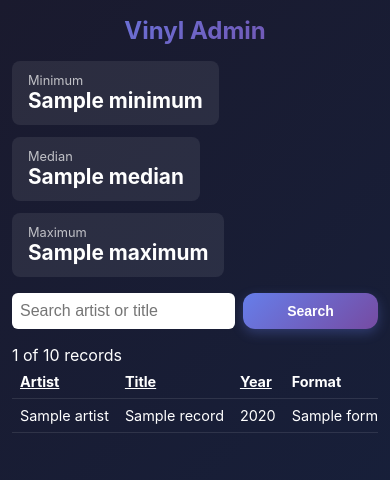
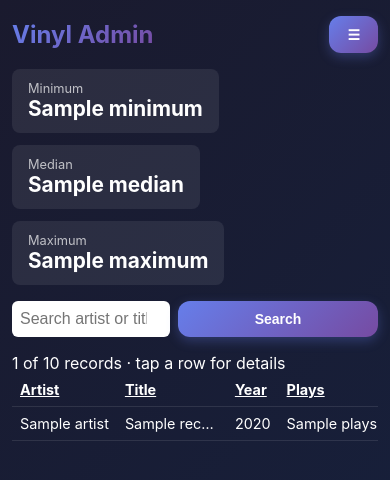
Before and after one commit to FuIlMetal/Discogs-Vinyl-Site, a Flask app: template templates/admin.html in a window 390 px wide. Shown: the top 480 px of the page. Run offline with Flask 3, Linux system fonts and the light colour scheme; the template is opened without the code that fills it: most values are stand-ins (such as "Sample title", 1, 10 or a date in 2020); parts of the project's set-up code (start-up, migrations or seed data) failed here and were passed over.

Commit message:
Admin: tap a record for details, price and delete; Home menu; phone-friendly table
Closes the remaining #14 items. Each row opens a dialog with the full
artist/title, details, lowest current marketplace price in USD (the API
has no per-release min/median/max, so it links to the Discogs page for
that), and a Delete button with a confirmation. Deletes are JSON-only
POSTs behind require_admin, are logged with a timestamp, and drop the
release's cached details. Long artist/title cells are clipped and
Format/Folder/Added are hidden on phones.

Co-Authored-By: Claude Opus 5.5 <noreply@anthropic.com>

```diff
--- a/discogs_api.py
+++ b/discogs_api.py
@@ -597,3 +597,29 @@ def get_collection_value(username: str, token: str):
     r = requests.get(url, headers=headers)
     r.raise_for_status()
     return r.json()
+
+
+def get_marketplace_stats(release_id: int, token: str, currency: str = "USD"):
+    """Lowest current listing price and number for sale (the API has no per-release min/median/max)"""
+    url = f"{API_BASE}/marketplace/stats/{release_id}"
+    headers = {"User-Agent": "VinylPi/1.0", "Authorization": f"Discogs token={token}"}
+    r = requests.get(url, headers=headers, params={"curr_abbr": currency})
+    r.raise_for_status()
+    return r.json()
+
+
+def delete_collection_instance(username: str, token: str, folder_id: int, release_id: int, instance_id: int):
+    """Remove one copy of a release from the Discogs collection"""
+    url = (f"{API_BASE}/users/{username}/collection/folders/{folder_id}"
+           f"/releases/{release_id}/instances/{instance_id}")
+    headers = {"User-Agent": "VinylPi/1.0", "Authorization": f"Discogs token={token}"}
+    r = requests.delete(url, headers=headers)
+    r.raise_for_status()
+
+
+def forget_release(release_id: int):
+    """Drop a release's cached details so a re-add fetches fresh data"""
+    conn = sqlite3.connect(DB_PATH)
+    conn.execute("DELETE FROM releases WHERE release_id = ?", (release_id,))
+    conn.commit()
+    conn.close()
--- a/templates/admin.html
+++ b/templates/admin.html
@@ -7,23 +7,50 @@
     <title>Vinyl Admin</title>
     <link rel="stylesheet" href="/static/style.css?v={{ css_version }}">
     <style>
+      .admin-header { display: flex; align-items: center; justify-content: space-between; gap: 12px; }
       .admin-value { display: flex; gap: 12px; flex-wrap: wrap; margin: 16px 0; }
       .admin-value div { background: rgba(255,255,255,0.08); border-radius: 8px; padding: 12px 16px; min-width: 120px; }
       .admin-value small { display: block; opacity: 0.7; font-size: 0.8em; }
       .admin-value strong { font-size: 1.3em; }
       .admin-error { background: rgba(255,80,80,0.2); padding: 8px 12px; border-radius: 6px; margin: 8px 0; }
       .admin-search { display: flex; gap: 8px; margin: 16px 0; }
-      .admin-search input { flex: 1; padding: 8px; border-radius: 6px; border: none; font-size: 16px; }
+      .admin-search input { flex: 1; min-width: 0; padding: 8px; border-radius: 6px; border: none; font-size: 16px; }
       .admin-table-wrap { overflow-x: auto; }
       .admin-table { width: 100%; border-collapse: collapse; font-size: 0.9em; }
       .admin-table th, .admin-table td { text-align: left; padding: 8px; border-bottom: 1px solid rgba(255,255,255,0.1); white-space: nowrap; }
       .admin-table th a { color: inherit; }
       .admin-table td.num { text-align: right; }
+      .admin-table td.clip { max-width: 260px; overflow: hidden; text-overflow: ellipsis; }
+      .admin-table tbody tr { cursor: pointer; }
+      .admin-table tbody tr:hover, .admin-table tbody tr:focus { background: rgba(102,126,234,0.2); outline: none; }
+      @media (max-width: 600px) {
+        .admin-table td.clip { max-width: 110px; }
+        .hide-sm { display: none; }
+      }
+      .admin-dialog { margin: auto; width: min(420px, calc(100vw - 32px)); background: #1a1a2e; color: #fff;
+                      border: 1px solid rgba(255,255,255,0.15); border-radius: 12px; padding: 20px; }
+      .admin-dialog::backdrop { background: rgba(0,0,0,0.6); }
+      .admin-dialog h2 { font-size: 1.2em; margin-bottom: 4px; overflow-wrap: anywhere; }
+      .admin-dialog .artist { opacity: 0.8; margin-bottom: 12px; overflow-wrap: anywhere; }
+      .admin-dialog dl { display: grid; grid-template-columns: auto 1fr; gap: 4px 12px; margin-bottom: 12px; }
+      .admin-dialog dt { opacity: 0.7; }
+      .admin-dialog a { color: #a5b4fc; }
+      .admin-dialog-actions { display: flex; gap: 8px; justify-content: space-between; margin-top: 16px; }
+      .danger-btn { padding: 12px 16px; border-radius: 12px; border: none; background: #c0392b; color: #fff; font-size: 16px; font-weight: 600; cursor: pointer; }
+      .danger-btn:disabled { opacity: 0.6; cursor: wait; }
     </style>
 </head>
 <body>
   <div class="container">
-    <h1>Vinyl Admin</h1>
+    <div class="admin-header">
+      <h1>Vinyl Admin</h1>
+      <details class="admin-menu">
+        <summary class="random-btn" aria-label="Menu">☰</summary>
+        <nav class="admin-menu-items">
+          <a href="/">Home</a>
+        </nav>
+      </details>
+    </div>
 
     {% for e in errors %}<p class="admin-error">{{ e }}</p>{% endfor %}
 
@@ -42,11 +69,11 @@
       <button class="random-btn" type="submit">Search</button>
     </form>
 
-    <p>{{ records|length }} of {{ total }} records</p>
+    <p><span id="shownCount">{{ records|length }}</span> of <span id="totalCount">{{ total }}</span> records · tap a row for details</p>
 
-    {% macro col(key, label) -%}
+    {% macro col(key, label, cls='') -%}
       {%- set next_dir = 'asc' if (sort == key and desc) else ('desc' if sort == key else 'asc') -%}
-      <th{% if sort == key %} aria-sort="{{ 'descending' if desc else 'ascending' }}"{% endif %}>
+      <th class="{{ cls }}"{% if sort == key %} aria-sort="{{ 'descending' if desc else 'ascending' }}"{% endif %}>
         <a href="?search={{ search|urlencode }}&sort={{ key }}&dir={{ next_dir }}">{{ label }}{% if sort == key %} {{ '▼' if desc else '▲' }}{% endif %}</a>
       </th>
     {%- endmacro %}
@@ -58,21 +85,21 @@
             {{ col('artist', 'Artist') }}
             {{ col('title', 'Title') }}
             {{ col('year', 'Year') }}
-            <th>Format</th>
-            <th>Folder</th>
-            {{ col('added', 'Added') }}
+            <th class="hide-sm">Format</th>
+            <th class="hide-sm">Folder</th>
+            {{ col('added', 'Added', 'hide-sm') }}
             {{ col('plays', 'Plays') }}
           </tr>
         </thead>
         <tbody>
           {% for r in records %}
-          <tr>
-            <td>{{ r.artist }}</td>
-            <td>{{ r.title }}</td>
+          <tr tabindex="0" data-record='{{ r|tojson }}'>
+            <td class="clip">{{ r.artist }}</td>
+            <td class="clip">{{ r.title }}</td>
             <td>{{ r.year or '' }}</td>
-            <td>{{ r.format }}</td>
-            <td>{{ r.folder }}</td>
-            <td>{{ r.added }}</td>
+            <td class="hide-sm">{{ r.format }}</td>
+            <td class="hide-sm">{{ r.folder }}</td>
+            <td class="hide-sm">{{ r.added }}</td>
             <td class="num">{{ r.plays }}</td>
           </tr>
           {% endfor %}
@@ -80,5 +107,90 @@
       </table>
     </div>
   </div>
+
+  <dialog id="recordDialog" class="admin-dialog" aria-labelledby="dlgTitle">
+    <h2 id="dlgTitle"></h2>
+    <p class="artist" id="dlgArtist"></p>
+    <dl>
+      <dt>Year</dt><dd id="dlgYear"></dd>
+      <dt>Format</dt><dd id="dlgFormat"></dd>
+      <dt>Folder</dt><dd id="dlgFolder"></dd>
+      <dt>Added</dt><dd id="dlgAdded"></dd>
+      <dt>Plays</dt><dd id="dlgPlays"></dd>
+      <dt>Lowest price</dt><dd id="dlgPrice" aria-live="polite"></dd>
+    </dl>
+    <a id="dlgLink" target="_blank" rel="noopener">Low / median / high sales on Discogs ↗</a>
+    <p class="admin-error" id="dlgError" hidden></p>
+    <div class="admin-dialog-actions">
+      <button class="danger-btn" id="dlgDelete" type="button">Delete</button>
+      <button class="random-btn" id="dlgClose" type="button">Close</button>
+    </div>
+  </dialog>
+
+  <script>
+    const dialog = document.getElementById("recordDialog");
+    const $ = id => document.getElementById(id);
+    let currentRow = null;
+
+    function openRecord(row) {
+      const r = JSON.parse(row.dataset.record);
+      currentRow = row;
+      $("dlgTitle").textContent = r.title;
+      $("dlgArtist").textContent = r.artist;
+      $("dlgYear").textContent = r.year || "—";
+      $("dlgFormat").textContent = r.format || "—";
+      $("dlgFolder").textContent = r.folder;
+      $("dlgAdded").textContent = r.added;
+      $("dlgPlays").textContent = r.plays;
+      $("dlgLink").href = "https://www.discogs.com/release/" + r.id;
+      $("dlgError").hidden = true;
+      $("dlgDelete").disabled = false;
+      $("dlgPrice").textContent = "Loading…";
+      dialog.showModal();
+
+      fetch("/api/admin/price/" + r.id)
+        .then(res => res.json())
+        .then(d => {
+          if (currentRow !== row) return;  // user already opened another record
+          if (d.error) { $("dlgPrice").textContent = "Unavailable"; return; }
+          const p = d.lowest_price;
+          $("dlgPrice").textContent = p
+            ? new Intl.NumberFormat(undefined, { style: "currency", currency: p.currency }).format(p.value) + ` (${d.num_for_sale} for sale)`
+            : "None for sale right now";
+        })
+        .catch(() => { $("dlgPrice").textContent = "Unavailable"; });
+    }
+
+    document.querySelectorAll(".admin-table tbody tr").forEach(row => {
+      row.addEventListener("click", () => openRecord(row));
+      row.addEventListener("keydown", e => { if (e.key === "Enter") openRecord(row); });
+    });
+
+    $("dlgClose").addEventListener("click", () => dialog.close());
+    dialog.addEventListener("click", e => { if (e.target === dialog) dialog.close(); });  // tap outside closes
+
+    $("dlgDelete").addEventListener("click", async () => {
+      const r = JSON.parse(currentRow.dataset.record);
+      if (!confirm(`Delete "${r.title}" by ${r.artist} from your Discogs collection?\n\nThis can't be undone.`)) return;
+      $("dlgDelete").disabled = true;
+      try {
+        const res = await fetch("/api/admin/delete", {
+          method: "POST",
+          headers: { "Content-Type": "application/json" },
+          body: JSON.stringify({ release_id: r.id, instance_id: r.instance_id, folder_id: r.folder_id }),
+        });
+        const d = await res.json();
+        if (!res.ok) throw new Error(d.error || "Delete failed");
+        currentRow.remove();
+        $("shownCount").textContent = Number($("shownCount").textContent) - 1;
+        $("totalCount").textContent = Number($("totalCount").textContent) - 1;
+        dialog.close();
+      } catch (err) {
+        $("dlgError").textContent = err.message;
+        $("dlgError").hidden = false;
+        $("dlgDelete").disabled = false;
+      }
+    });
+  </script>
 </body>
 </html>
```
Also changed, not shown: admin.py (+46 -2 lines).
